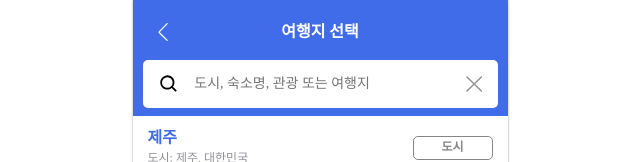
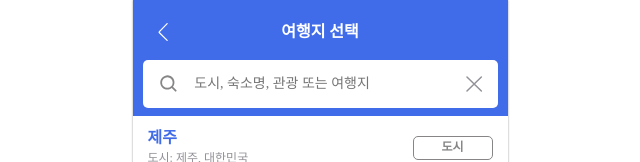
Before and after one commit to m2na7/35-COLLABORATION-WEB-AGODA, a React (Vite) app: page /city in a window 1280 px wide. Shown: the top 162 px of the page, without its empty margins (320-960 px from the left). Built offline with nearby package versions, Linux system fonts and the light colour scheme; no server answers; a web font is replaced by a local one.

Commit message:
feat: city 페이지 헤더 돋보기 아이콘 변경

```diff
--- /dev/null
+++ b/src/assets/svg/IcCitySearch.tsx
@@ -0,0 +1,17 @@
+import type { SVGProps } from "react";
+const SvgIcCitySearch = (props: SVGProps<SVGSVGElement>) => (
+  <svg
+    xmlns="http://www.w3.org/2000/svg"
+    fill="none"
+    viewBox="0 0 22 22"
+    {...props}
+  >
+    <path
+      fill="#878586"
+      fillRule="evenodd"
+      d="M14.491 9.566a4.926 4.926 0 1 1-9.851 0 4.926 4.926 0 0 1 9.851 0m-.897 5.188a6.567 6.567 0 1 1 1.16-1.16l3.054 3.053a.823.823 0 0 1-.253 1.362.82.82 0 0 1-.908-.201z"
+      clipRule="evenodd"
+    />
+  </svg>
+);
+export default SvgIcCitySearch;
--- a/src/assets/svg/index.ts
+++ b/src/assets/svg/index.ts
@@ -17,6 +17,7 @@ export { default as IcCheck } from "./IcCheck";
 export { default as IcCheckCoupon } from "./IcCheckCoupon";
 export { default as IcCheckin } from "./IcCheckin";
 export { default as IcCheckout } from "./IcCheckout";
+export { default as IcCitySearch } from "./IcCitySearch";
 export { default as IcClock } from "./IcClock";
 export { default as IcEmptyHeart } from "./IcEmptyHeart";
 export { default as IcFillHeart } from "./IcFillHeart";
--- a/src/pages/CityPage/components/CityHeader/CityHeader.tsx
+++ b/src/pages/CityPage/components/CityHeader/CityHeader.tsx
@@ -1,4 +1,4 @@
-import { IcBackWhite, IcCancle, IcSearch } from "@assets/svg";
+import { IcBackWhite, IcCancle, IcCitySearch } from "@assets/svg";
 import {
   cityHeaderBackIconStyle,
   cityHeaderCancleIconStyle,
@@ -41,7 +41,7 @@ const CityHeader = () => {
       </div>
 
       <div css={cityHeaderInputWrapper}>
-        <IcSearch css={cityHeaderSearchIconStyle} />
+        <IcCitySearch css={cityHeaderSearchIconStyle} />
         <input
           placeholder="도시, 숙소명, 관광 또는 여행지"
           css={cityHeaderInputStyle}
```
Also changed, not shown: public/svg/ic_city_search.svg (added).
